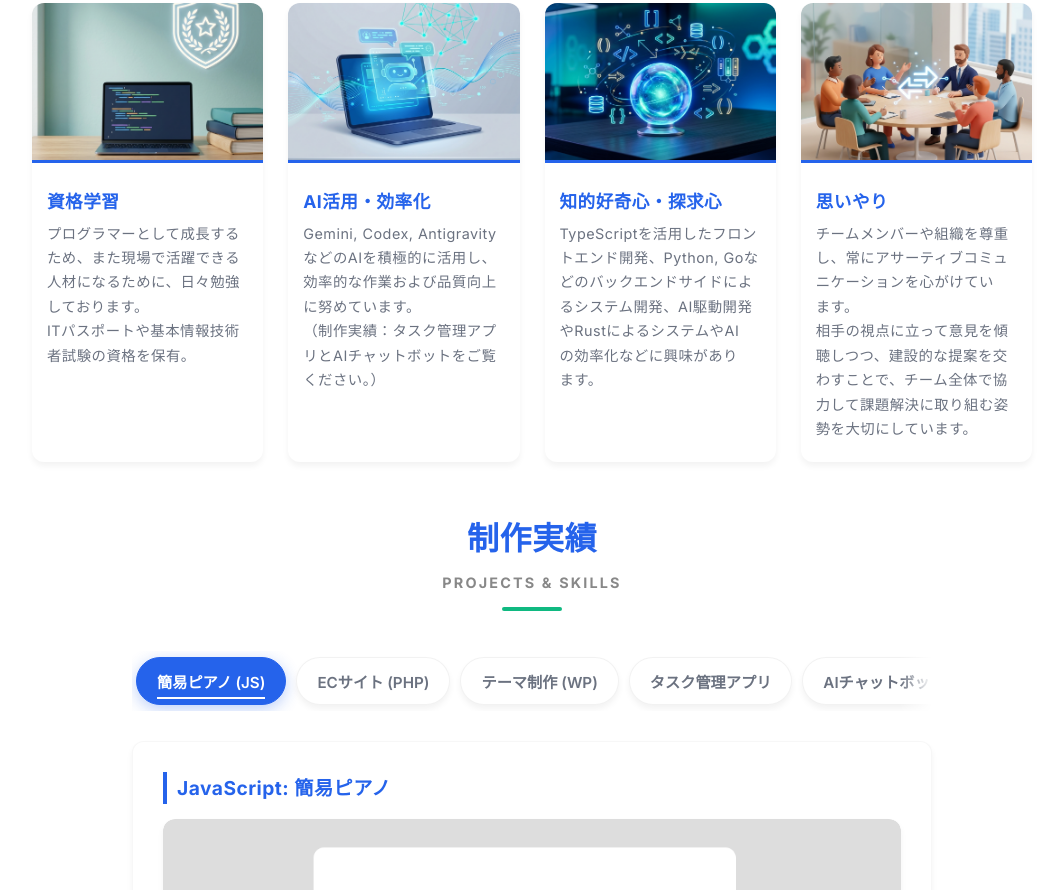
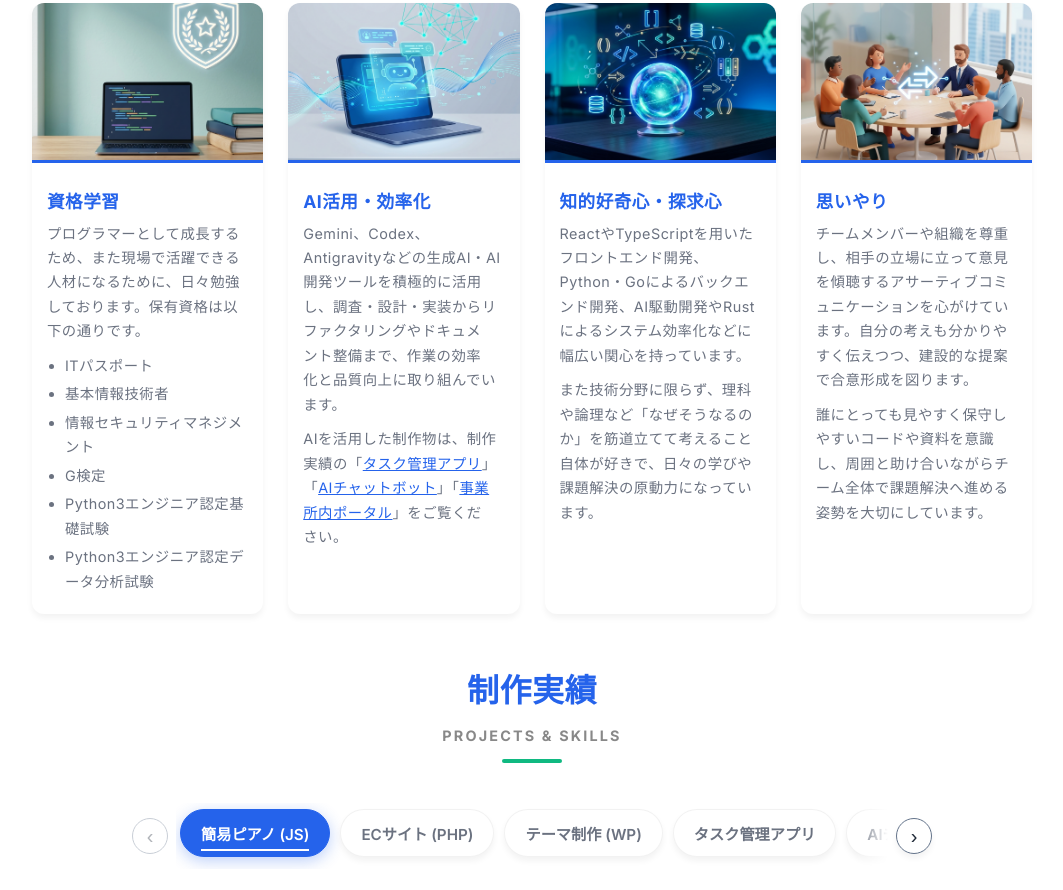
Before and after one commit to itkyobashi263-lgtm/portfolio-site, a plain HTML site: page index.html in a window 1280 px wide. Shown: the part 1590-2480 px from the top of the page, without its empty margins (108-1171 px from the left). Drawn offline with Linux system fonts and the light colour scheme.

Commit message:
feat: improve project tab horizontal scroll and refine Self PR cards

```diff
--- a/index.html
+++ b/index.html
@@ -94,26 +94,33 @@
           <div class="image">
             <img src="src/images/gallery01.png" alt="資格学習">
             <h4>資格学習</h4>
-            <p>プログラマーとして成長するため、また現場で活躍できる人材になるために、日々勉強しております。<br>
-              ITパスポートや基本情報技術者試験の資格を保有。
-            </p>
+            <p>プログラマーとして成長するため、また現場で活躍できる人材になるために、日々勉強しております。保有資格は以下の通りです。</p>
+            <ul class="qual-list">
+              <li>ITパスポート</li>
+              <li>基本情報技術者</li>
+              <li>情報セキュリティマネジメント</li>
+              <li>G検定</li>
+              <li>Python3エンジニア認定基礎試験</li>
+              <li>Python3エンジニア認定データ分析試験</li>
+            </ul>
           </div>
           <div class="image">
             <img src="src/images/gallery02.png" alt="AI">
             <h4>AI活用・効率化</h4>
-            <p>Gemini, Codex, AntigravityなどのAIを積極的に活用し、<br>効率的な作業および品質向上に努めています。<br>（制作実績：タスク管理アプリとAIチャットボットをご覧ください。）</p>
+            <p>Gemini、Codex、Antigravityなどの生成AI・AI開発ツールを積極的に活用し、調査・設計・実装からリファクタリングやドキュメント整備まで、作業の効率化と品質向上に取り組んでいます。</p>
+            <p>AIを活用した制作物は、制作実績の「<a href="#task-manager">タスク管理アプリ</a>」「<a href="#ai-chatbot">AIチャットボット</a>」「<a href="#internal-portal">事業所内ポータル</a>」をご覧ください。</p>
           </div>
           <div class="image">
             <img src="src/images/gallery03.png" alt="知識欲">
             <h4>知的好奇心・探求心</h4>
-            <p>
-              TypeScriptを活用したフロントエンド開発、Python, Goなどのバックエンドサイドによるシステム開発、AI駆動開発やRustによるシステムやAIの効率化などに興味があります。
-            </p>
+            <p>ReactやTypeScriptを用いたフロントエンド開発、Python・Goによるバックエンド開発、AI駆動開発やRustによるシステム効率化などに幅広い関心を持っています。</p>
+            <p>また技術分野に限らず、理科や論理など「なぜそうなるのか」を筋道立てて考えること自体が好きで、日々の学びや課題解決の原動力になっています。</p>
           </div>
           <div class="image">
             <img src="src/images/gallery04.png" alt="思いやり">
             <h4>思いやり</h4>
-            <p>チームメンバーや組織を尊重し、常にアサーティブコミュニケーションを心がけています。<br>相手の視点に立って意見を傾聴しつつ、建設的な提案を交わすことで、チーム全体で協力して課題解決に取り組む姿勢を大切にしています。</p>
+            <p>チームメンバーや組織を尊重し、相手の立場に立って意見を傾聴するアサーティブコミュニケーションを心がけています。自分の考えも分かりやすく伝えつつ、建設的な提案で合意形成を図ります。</p>
+            <p>誰にとっても見やすく保守しやすいコードや資料を意識し、周囲と助け合いながらチーム全体で課題解決へ進める姿勢を大切にしています。</p>
           </div>
         </div>
       </section>
@@ -124,6 +131,10 @@
 
         <!-- タブボタン -->
         <div class="tabs-container">
+          <div class="tab-scroll-wrapper">
+            <button type="button" class="tab-scroll-btn" data-tab-scroll="prev" aria-label="前の実績タブへスクロール" hidden>
+              <span aria-hidden="true">&#8249;</span>
+            </button>
             <div class="tab-links" role="tablist" aria-label="制作実績一覧">
               <button type="button" class="tab-btn" id="tab-javascript" role="tab" aria-selected="true" tabindex="0" data-target="javascript">簡易ピアノ (JS)</button>
               <button type="button" class="tab-btn" id="tab-php-mysql" role="tab" aria-selected="false" tabindex="-1" data-target="php-mysql">ECサイト (PHP)</button>
@@ -131,6 +142,10 @@
               <button type="button" class="tab-btn" id="tab-task-manager" role="tab" aria-selected="false" tabindex="-1" data-target="task-manager">タスク管理アプリ</button>
               <button type="button" class="tab-btn" id="tab-ai-chatbot" role="tab" aria-selected="false" tabindex="-1" data-target="ai-chatbot">AIチャットボット</button>
               <button type="button" class="tab-btn" id="tab-internal-portal" role="tab" aria-selected="false" tabindex="-1" data-target="internal-portal">事業所内ポータル</button>
+            </div>
+            <button type="button" class="tab-scroll-btn" data-tab-scroll="next" aria-label="次の実績タブへスクロール" hidden>
+              <span aria-hidden="true">&#8250;</span>
+            </button>
           </div>
 
           <!-- タブコンテンツ -->
--- a/src/css/style.css
+++ b/src/css/style.css
@@ -492,6 +492,22 @@ h3 {
   padding: 0 15px 20px;
   font-size: 0.9rem;
   color: var(--text-light);
+}
+
+.image p:not(:last-child) {
+  padding-bottom: 10px;
+}
+
+.qual-list {
+  list-style: disc;
+  padding: 0 15px 20px 33px;
+  font-size: 0.9rem;
+  color: var(--text-light);
+  text-wrap: pretty;
+}
+
+.qual-list li + li {
+  margin-top: 4px;
 }
 
 /* ==========================================================================
@@ -1039,18 +1055,90 @@ dialog.modal[open]:where(:not([data-closing])) .modal-content {
   }
 }
 
+.tab-scroll-wrapper {
+  display: flex;
+  align-items: center;
+  gap: 8px;
+  margin-bottom: 30px;
+}
+
+.tab-scroll-btn {
+  flex: none;
+  inline-size: 36px;
+  block-size: 36px;
+  border-radius: 50%;
+  border: 1px solid #64748b;
+  background-color: var(--white);
+  color: var(--text-main);
+  font-size: 1.25rem;
+  line-height: 1;
+  display: inline-flex;
+  align-items: center;
+  justify-content: center;
+  cursor: pointer;
+  box-shadow: var(--shadow-sm);
+  touch-action: manipulation;
+  transition: background-color var(--ease-standard), color var(--ease-standard), border-color var(--ease-standard), opacity var(--ease-standard);
+}
+
+.tab-scroll-btn[hidden] {
+  display: none;
+}
+
+.tab-scroll-btn:hover:not(:disabled) {
+  background-color: var(--primary-color);
+  border-color: var(--primary-color);
+  color: var(--white);
+}
+
+.tab-scroll-btn:active:not(:disabled) {
+  scale: 0.96;
+}
+
+.tab-scroll-btn:disabled {
+  opacity: 0.35;
+  cursor: default;
+  box-shadow: none;
+}
+
 .tab-links {
+  flex: 1 1 auto;
+  min-width: 0;
   display: flex;
   flex-wrap: nowrap;
   gap: 10px;
   justify-content: safe center;
   overflow-x: auto;
+  overscroll-behavior-x: contain;
+  touch-action: manipulation;
   scroll-snap-type: inline proximity;
   scroll-padding-inline: 2rem;
-  scrollbar-width: none;
-  margin-bottom: 30px;
-  padding: 6px 4px;
+  --scrollbar-thumb: #475569;
+  --scrollbar-track: #e2e8f0;
+  scrollbar-width: thin;
+  scrollbar-color: var(--scrollbar-thumb) var(--scrollbar-track);
+  padding: 6px 4px 12px;
   --fade-size: 2rem;
+
+  @media (prefers-reduced-motion: no-preference) {
+    scroll-behavior: smooth;
+  }
+}
+
+@supports not (scrollbar-color: auto) {
+  .tab-links::-webkit-scrollbar {
+    height: 8px;
+  }
+
+  .tab-links::-webkit-scrollbar-thumb {
+    background: var(--scrollbar-thumb);
+    border-radius: 999px;
+  }
+
+  .tab-links::-webkit-scrollbar-track {
+    background: var(--scrollbar-track);
+    border-radius: 999px;
+  }
 }
 
 @supports (animation-timeline: scroll()) {
--- a/src/js/main.js
+++ b/src/js/main.js
@@ -139,6 +139,84 @@
   };
 
   /**
+   * 制作実績タブリストの左右スクロールボタンおよびマウスホイール横スクロールを制御する。
+   */
+  const initTabScrollControls = (tabList) => {
+    if (!tabList) return;
+
+    const wrapper = tabList.closest(".tab-scroll-wrapper");
+    const prevBtn = wrapper?.querySelector('[data-tab-scroll="prev"]');
+    const nextBtn = wrapper?.querySelector('[data-tab-scroll="next"]');
+
+    let rafId = null;
+    const syncButtons = () => {
+      rafId = null;
+      if (!prevBtn || !nextBtn) return;
+
+      const maxScrollLeft = tabList.scrollWidth - tabList.clientWidth;
+      const hasOverflow = maxScrollLeft > 2;
+      prevBtn.hidden = !hasOverflow;
+      nextBtn.hidden = !hasOverflow;
+
+      if (!hasOverflow) {
+        prevBtn.disabled = true;
+        nextBtn.disabled = true;
+        return;
+      }
+
+      const atStart = tabList.scrollLeft <= 2;
+      const atEnd = tabList.scrollLeft >= maxScrollLeft - 2;
+
+      if (atStart && document.activeElement === prevBtn) {
+        nextBtn.focus();
+      } else if (atEnd && document.activeElement === nextBtn) {
+        prevBtn.focus();
+      }
+
+      prevBtn.disabled = atStart;
+      nextBtn.disabled = atEnd;
+    };
+
+    const scheduleSync = () => {
+      if (rafId !== null) return;
+      rafId = window.requestAnimationFrame(syncButtons);
+    };
+
+    const scrollByStep = (direction) => {
+      const step = Math.max(160, Math.round(tabList.clientWidth * 0.7));
+      tabList.scrollBy({
+        left: direction * step,
+        behavior: prefersReducedMotion.matches ? "auto" : "smooth",
+      });
+    };
+
+    prevBtn?.addEventListener("click", () => scrollByStep(-1));
+    nextBtn?.addEventListener("click", () => scrollByStep(1));
+
+    // デスクトップの縦マウスホイールでもタブ領域上では横スクロールできるよう補助する
+    tabList.addEventListener(
+      "wheel",
+      (e) => {
+        if (e.deltaX !== 0 || e.deltaY === 0) return;
+        const maxScrollLeft = tabList.scrollWidth - tabList.clientWidth;
+        if (maxScrollLeft <= 2) return;
+
+        const canScrollForward = e.deltaY > 0 && tabList.scrollLeft < maxScrollLeft - 1;
+        const canScrollBackward = e.deltaY < 0 && tabList.scrollLeft > 1;
+        if (!canScrollForward && !canScrollBackward) return;
+
+        e.preventDefault();
+        tabList.scrollBy({ left: e.deltaY, behavior: "auto" });
+      },
+      { passive: false }
+    );
+
+    tabList.addEventListener("scroll", scheduleSync, { passive: true });
+    new ResizeObserver(scheduleSync).observe(tabList);
+    syncButtons();
+  };
+
+  /**
    * タブの選択状態、矢印キー移動、`hidden="until-found"`、URLハッシュ同期を初期化する。
    */
   const initTabs = () => {
@@ -230,6 +308,7 @@
 
     syncTabWithHash();
     window.addEventListener("hashchange", syncTabWithHash);
+    initTabScrollControls(tabList);
 
     return activateTab;
   };
```
Lines whose indentation alone changed are shown as unchanged.
